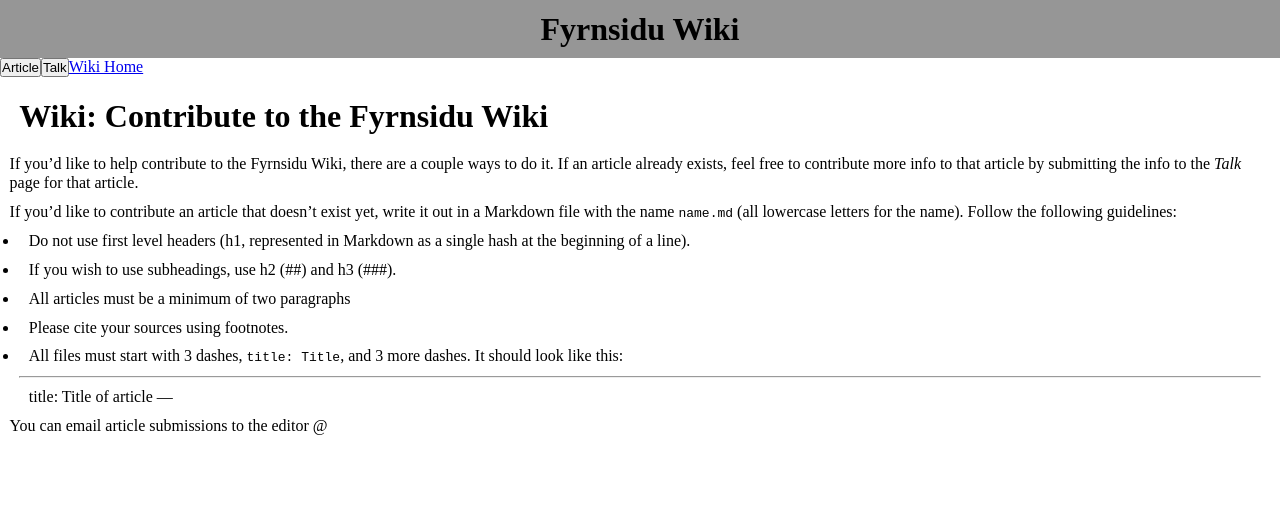
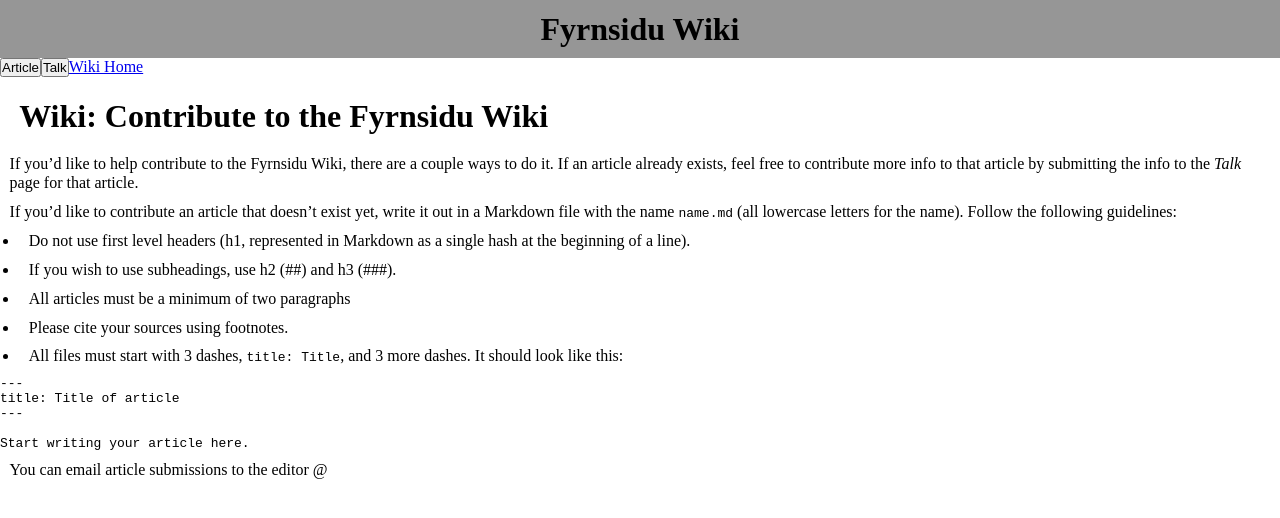
Before and after one commit to byronpendason/byronpendason.github.io, a Jekyll site: the page built from _wiki/contribute.md, in a window 1280 px wide. Shown: the top 518 px of the page. Built offline with Jekyll 4.4.1, drawn with Linux system fonts in a browser that asks for light colours; comment, search, counter and statistics services are not loaded.

Commit message:
Update contribute.md

````diff
--- a/_wiki/contribute.md
+++ b/_wiki/contribute.md
@@ -23,8 +23,12 @@ a single hash at the beginning of a line).
 - All files must start with 3 dashes, `title: Title`, and 3 more dashes.
 It should look like this:
 
-    ---
-    title: Title of article
-    ---
+```
+---
+title: Title of article
+---
+
+Start writing your article here.
+```
 
 You can email article submissions to the editor @
````
